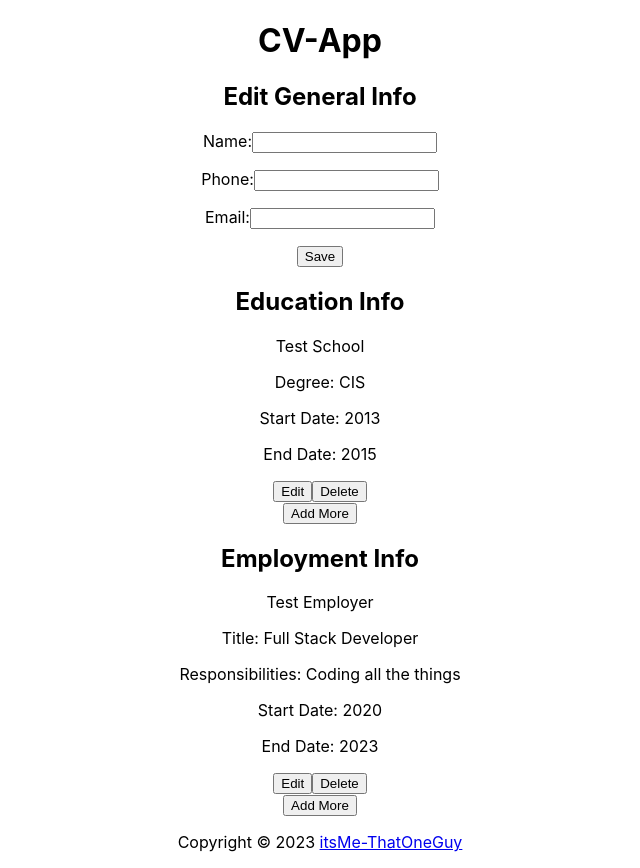
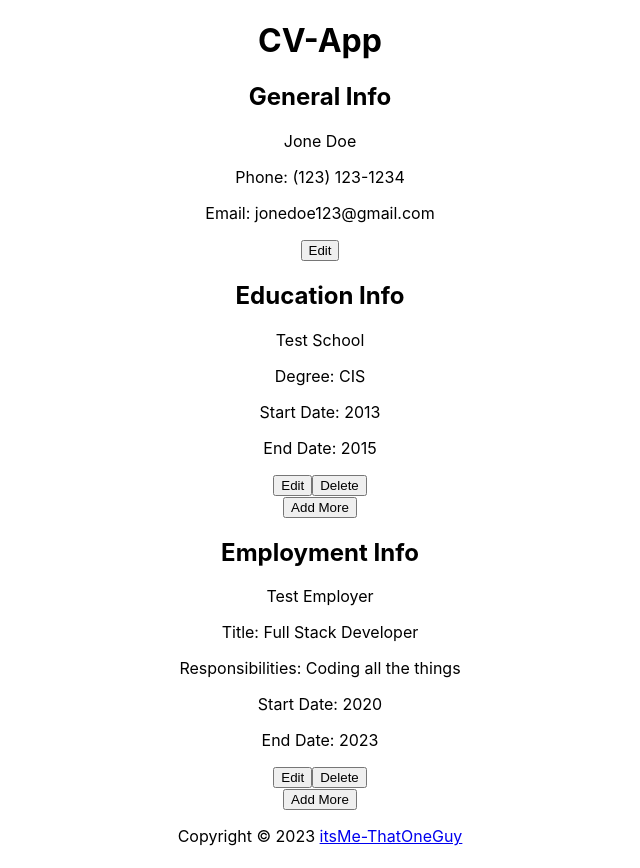
Before and after one commit to itsMe-ThatOneGuy/cv-project, a React (Create React App) app: page / in a window 1280 px wide. Shown: the whole page, without its empty margins (320-960 px from the left). Built offline with nearby package versions, Linux system fonts and the light colour scheme.

Commit message:
Updated: General Comp to function like the others

```diff
--- a/src/components/General.js
+++ b/src/components/General.js
@@ -1,14 +1,19 @@
-import React from "react";
-
 const General = (props) => {
 	return (
 		<div>
 			<h2>General Info</h2>
-			<div>
+			<div data-obj-id={props.info.id}>
 				<p>{props.info.name}</p>
 				<p>Phone: {props.info.phone}</p>
 				<p>Email: {props.info.email}</p>
-				<button onClick={props.func}>Edit</button>
+				<button
+					onClick={(e) => {
+						props.editOnClick(
+							e.currentTarget.parentNode.dataset.objId
+						);
+					}}>
+					Edit
+				</button>
 			</div>
 		</div>
 	);
--- a/src/components/GeneralForm.js
+++ b/src/components/GeneralForm.js
@@ -1,17 +1,12 @@
 import General from "./General";
-import { useState, useEffect } from "react";
-import uniqid from "uniqid";
-import { defaultGeneralInfoData, defaultGeneralInfoBuffer } from "./Data";
+import { useState } from "react";
+import { defaultGeneralInfoData } from "./Data";
 
 const GeneralForm = () => {
 	const [buffer, setBuffer] = useState({});
 	const [objArray, setObjArray] = useState([defaultGeneralInfoData]);
 	const [displayForm, setDisplayForm] = useState(false);
 	const [formType, setFormType] = useState(null);
-
-	useEffect(() => {
-		newBufferObj();
-	}, []);
 
 	const openForm = () => {
 		setDisplayForm(true);
@@ -22,33 +17,15 @@ const GeneralForm = () => {
 		setFormType(null);
 	};
 
-	const newBufferObj = () => {
-		setBuffer({
-			...defaultGeneralInfoBuffer,
-			id: uniqid(),
-		});
-	};
-
 	const getIndexOfObj = (key) => {
 		return objArray.findIndex((obj) => obj.id === key.id);
-	};
-
-	const deleteOnclick = (key) => {
-		const selected = getSelectedId(key);
-		const newArray = objArray.filter((obj) => obj.id !== selected.id);
-		setObjArray(newArray);
-	};
-
-	const addOnClick = () => {
-		openForm();
-		setFormType("add");
 	};
 
 	const editOnClick = (key) => {
 		if (displayForm === false) {
 			loadBuffer(key);
 			openForm();
-			setFormType("edit");
+			setFormType("Edit");
 		}
 	};
 
@@ -77,15 +54,14 @@ const GeneralForm = () => {
 		}
 		setObjArray(array);
 		resetForm();
-		newBufferObj();
 	};
 
-	if (displayForm === true || objArray.length === 0) {
-		return <General info={buffer} editOnClick={editOnClick} />;
+	if (displayForm === false) {
+		return <General info={objArray[0]} editOnClick={editOnClick} />;
 	} else {
 		return (
 			<div>
-				<h2>Edit General Info</h2>
+				<h2>{formType} General Info</h2>
 				<form onSubmit={onSubmitForm}>
 					<p>
 						<label htmlFor="nameInput">Name:</label>
@@ -115,7 +91,7 @@ const GeneralForm = () => {
 						<label htmlFor="emailInput">Email:</label>
 						<input
 							onChange={(e) =>
-								handleChange("name", e.target.value)
+								handleChange("email", e.target.value)
 							}
 							value={buffer.email}
 							name="email"
```
